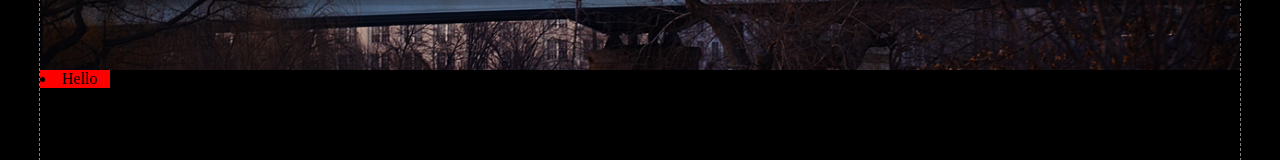
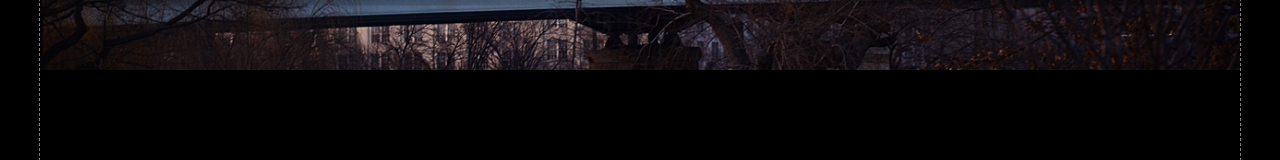
Before and after one commit to seanyang414/DC, a plain HTML site: page index.html in a window 1280 px wide. Shown: the part 2426-2586 px from the top of the page. Drawn offline with Linux system fonts and the light colour scheme.

Commit message:
Update index.html

```diff
--- a/index.html
+++ b/index.html
@@ -59,8 +59,6 @@
 				</div>
 	    		<img id="WashingtonMem" src="./DC/DSC_8687.jpg">
 	    	</div>
-
-	    	<div class="last"><li>Hello</li></div>
     	</div>
 
     </body>
```
